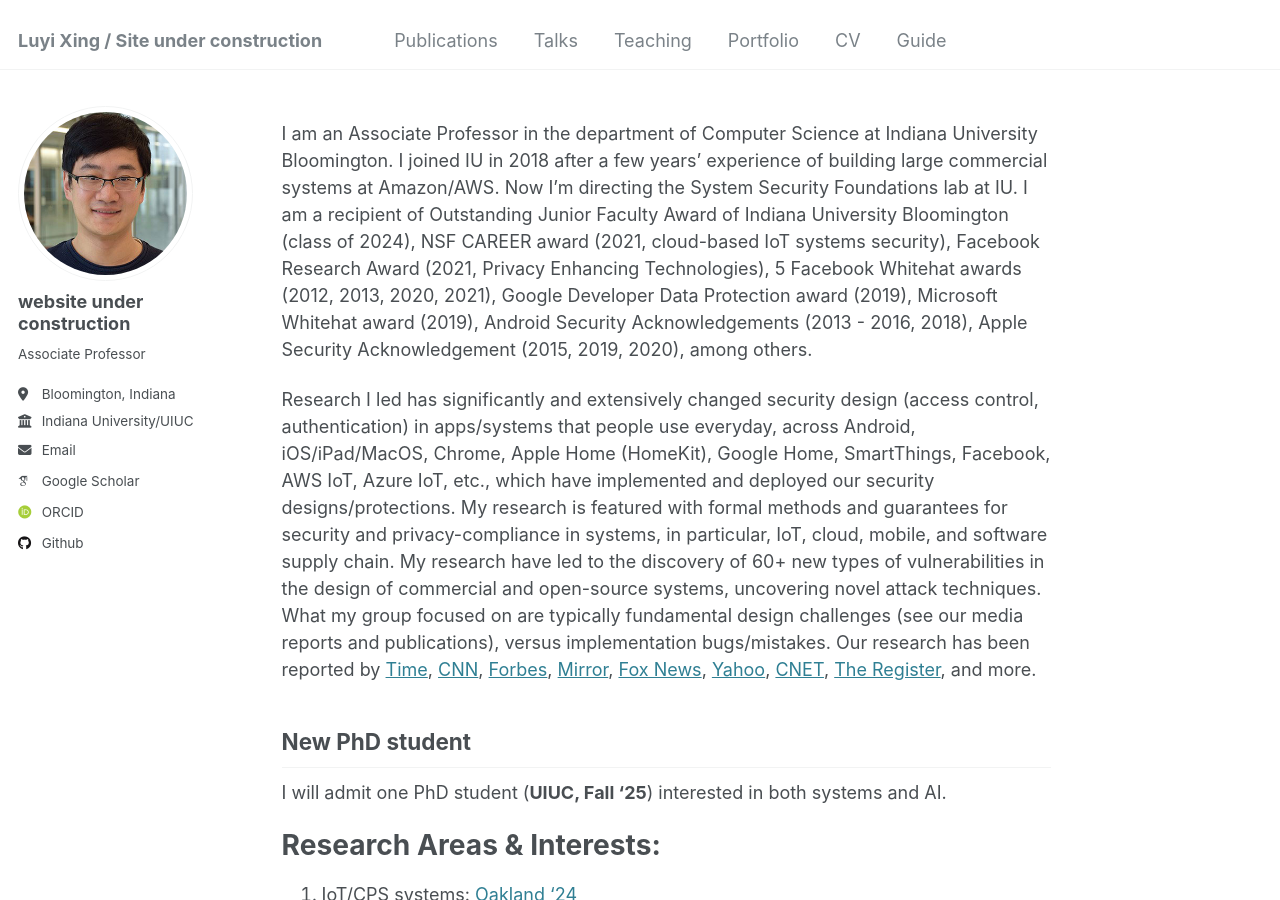
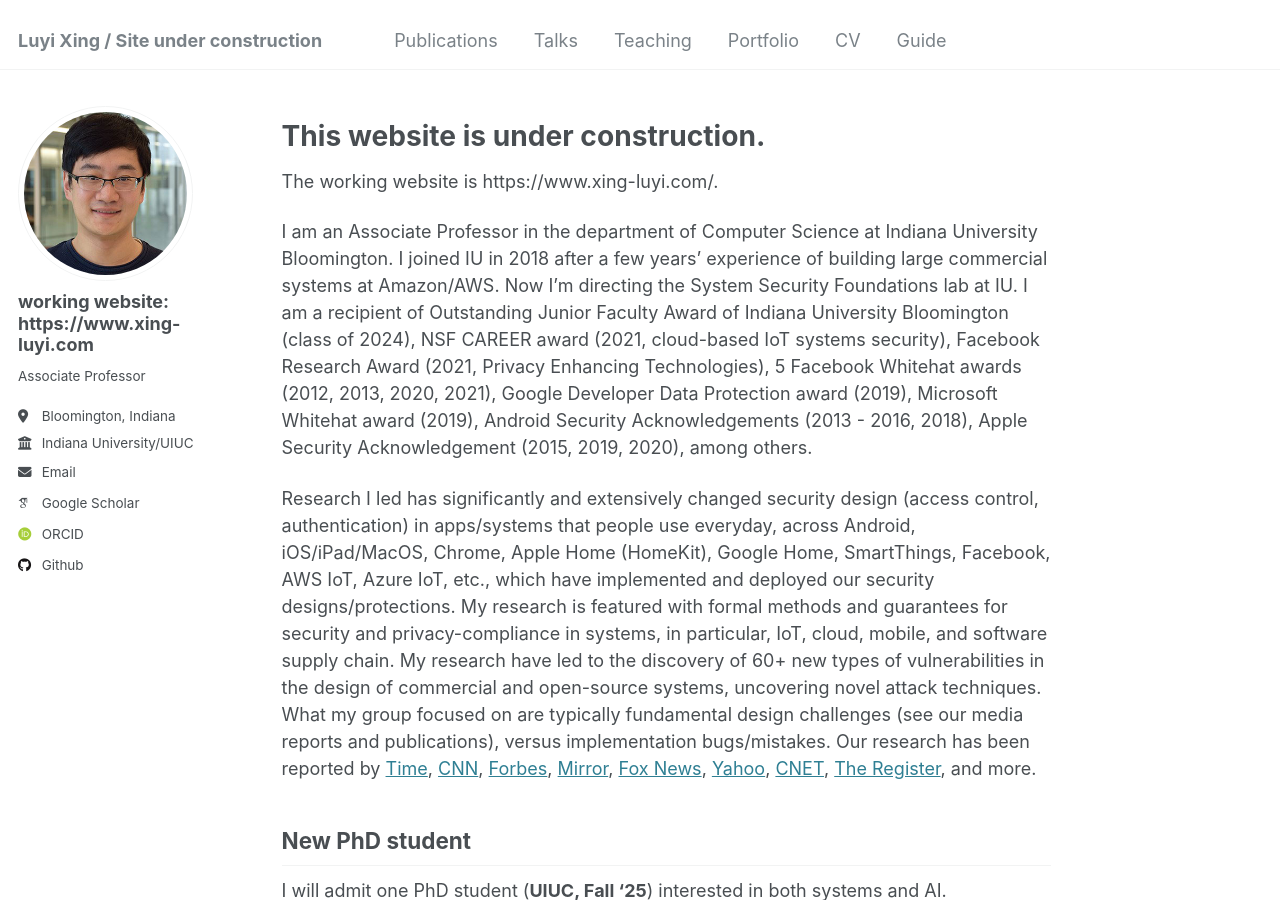
Before and after one commit to luyixing/luyixing.github.io, a Jekyll site: the page built from _pages/about.md, in a window 1280 px wide and 900 px high. Built offline with Jekyll 4.4.1, drawn with Linux system fonts in a browser that asks for light colours; some web fonts are replaced; a file with an impossible date is left out.

Commit message:
front page

```diff
--- a/_config.yml
+++ b/_config.yml
@@ -22,7 +22,7 @@ repository               : "luyixing/luyixing.github.io"
 author:
   # Biographic information
   avatar           : "xing.jpg"
-  name             : "website under construction"
+  name             : "working website: https://www.xing-luyi.com"
   pronouns         : # example: "she/her"
   bio              : "Associate Professor"
   location         : "Bloomington, Indiana"
--- a/_pages/about.md
+++ b/_pages/about.md
@@ -8,6 +8,10 @@ redirect_from:
   - /about.html
 ---
 
+This website is under construction.
+======
+
+The working website is https://www.xing-luyi.com/.
 
 I am an Associate Professor in the department of Computer Science at Indiana University Bloomington. I joined IU in 2018 after a few years' experience of building large commercial systems at Amazon/AWS. Now I'm directing the System Security Foundations lab at IU. I am a recipient of Outstanding Junior Faculty Award of Indiana University Bloomington (class of 2024), NSF CAREER award (2021, cloud-based IoT systems security), Facebook Research Award (2021, Privacy Enhancing Technologies), 5 Facebook Whitehat awards (2012, 2013, 2020, 2021), Google Developer Data Protection award (2019), Microsoft Whitehat award (2019), Android Security Acknowledgements (2013 - 2016, 2018), Apple Security Acknowledgement (2015, 2019, 2020), among others.
 
```
